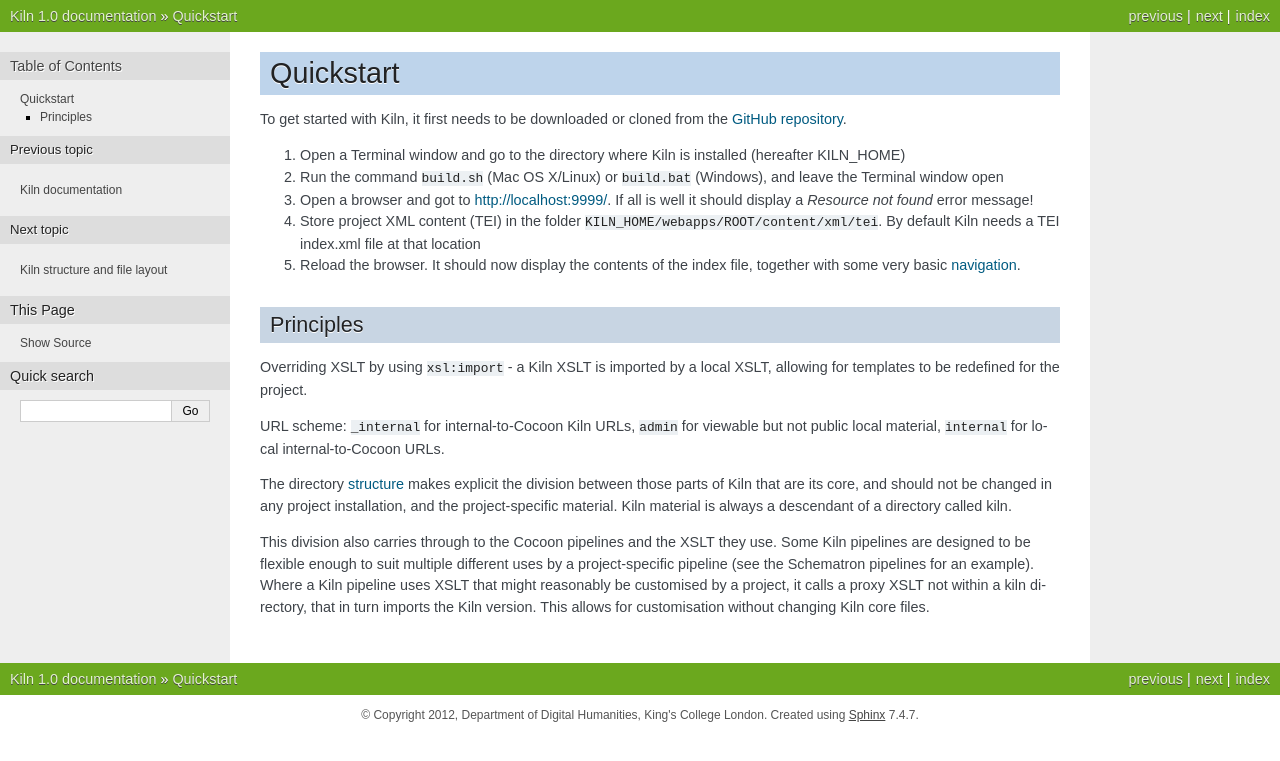
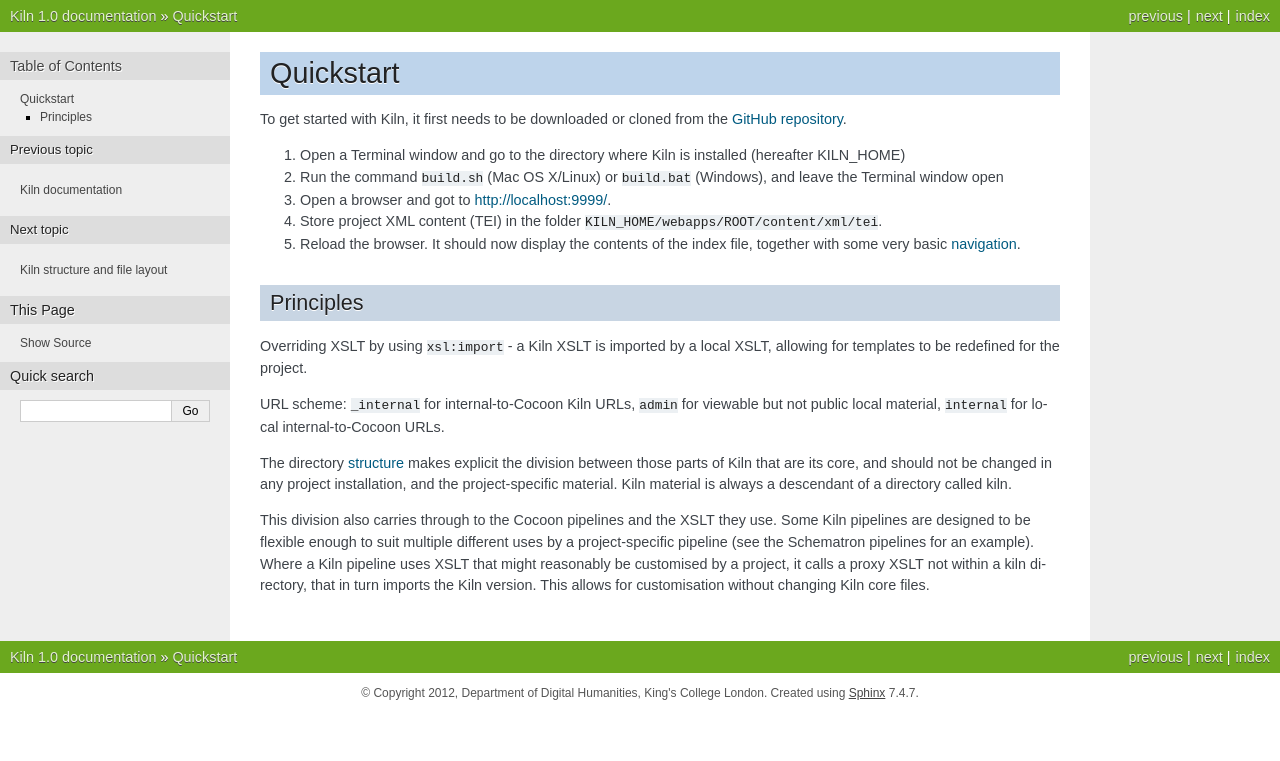
Before and after one commit to kcl-ddh/kiln, a Sphinx documentation site: the page built from docs/source/quickstart.rst, in a window 1280 px wide. Shown: the top 761 px of the page. Built offline with Sphinx 7.4.7, drawn with Linux system fonts in a browser that asks for light colours.

Commit message:
Removed instructions that no longer apply.

```diff
--- a/docs/source/quickstart.rst
+++ b/docs/source/quickstart.rst
@@ -10,11 +10,9 @@
    (hereafter KILN_HOME)
 #. Run the command ``build.sh`` (Mac OS X/Linux) or ``build.bat`` (Windows),
    and leave the Terminal window open
-#. Open a browser and got to http://localhost:9999/. If all is well it should
-   display a *Resource not found* error message!
+#. Open a browser and got to http://localhost:9999/.
 #. Store project XML content (TEI) in the folder
-   ``KILN_HOME/webapps/ROOT/content/xml/tei``. By default Kiln needs a TEI
-   index.xml file at that location
+   ``KILN_HOME/webapps/ROOT/content/xml/tei``.
 #. Reload the browser. It should now display the contents of the index file,
    together with some very basic :ref:`navigation <navigation>`.
 
```
